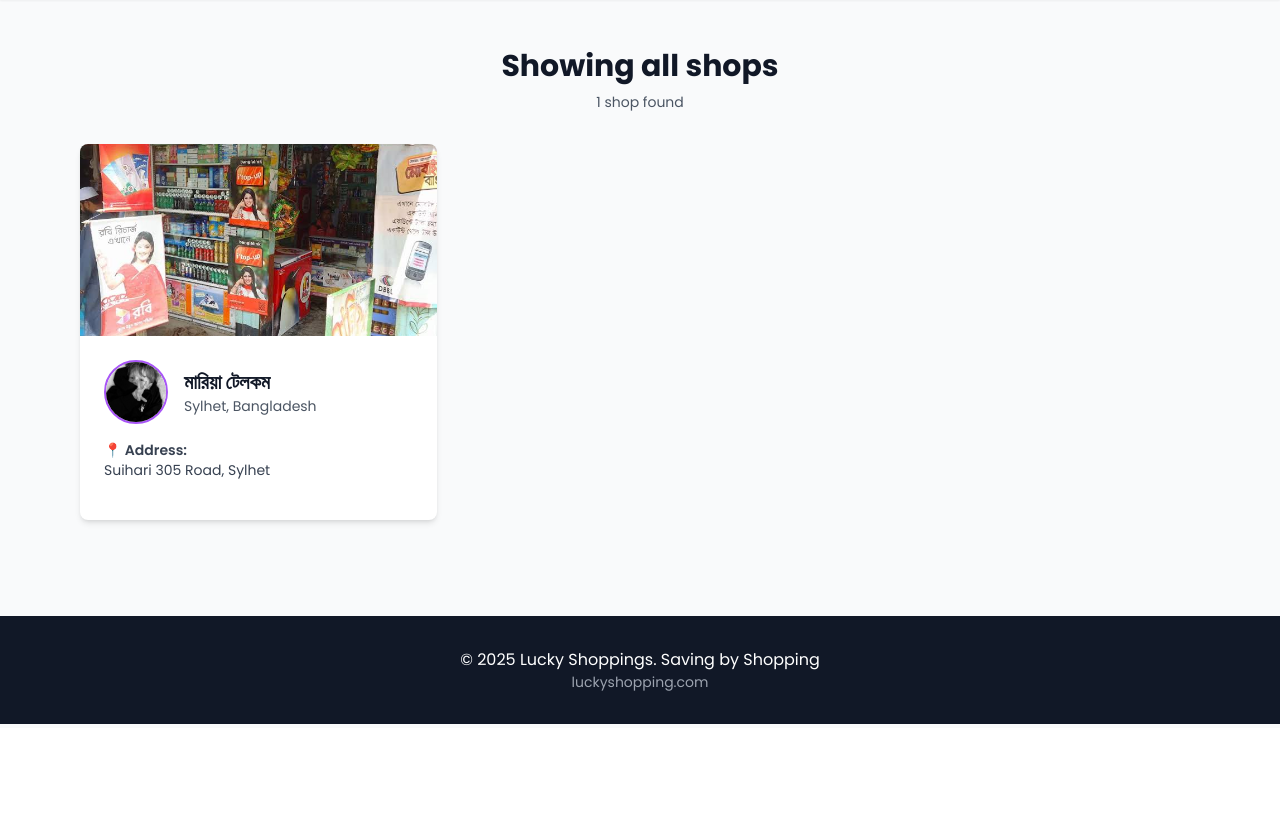
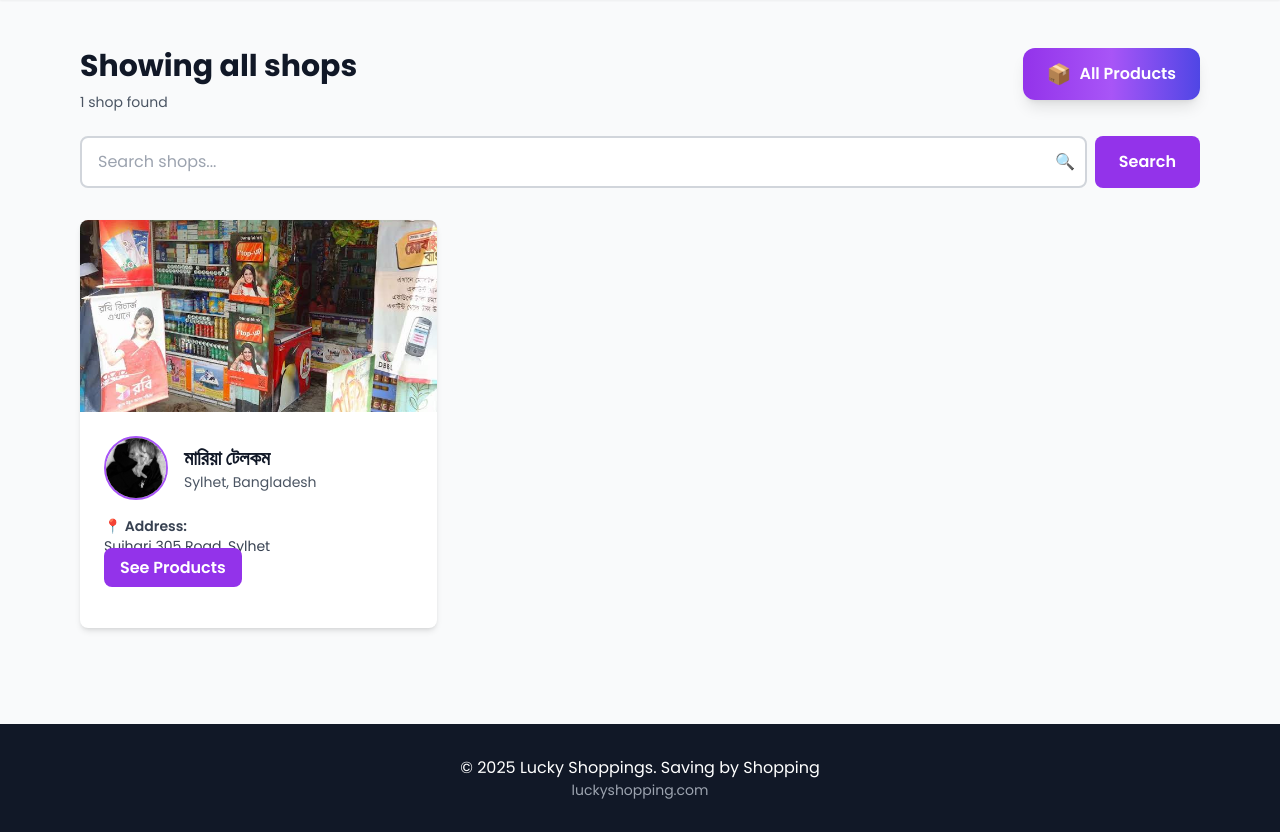
Before and after one commit to antorzuck/luckyshop, a Django app: page /shop in a window 1280 px wide. Shown: the part 72-904 px from the top of the page. Before the commit the page ends 796 px from the top, so only its background shows below. Run offline with Django 5.2, Linux system fonts and the light colour scheme; data comes from the database, SQL or seed files in the repository; both versions use the stored data as it was after the commit; some libraries are stand-ins or nearby versions.

Commit message:
afjhajdfhjskadhfjskhadf

```diff
--- a/base/views.py
+++ b/base/views.py
@@ -53,18 +53,24 @@ def transfer_fund(request):
 
         profile = Profile.objects.get(user=user)
 
-        LuckyFund.objects.create(
-            package=pack,
-            number=profile.number,
-            balance=pack.price,
-            profile = profile)
+        prof = LuckyProfit.objects.get(number=profile.number)
 
-        messages.info(request, "Fund created on secound package. 500 tk was deducted from your balance")
-
-        return redirect('/dashboard')
+        if prof.profit >= 500:
+            LuckyFund.objects.create(
+                package=pack,
+                number=profile.number,
+                balance=pack.price,
+                profile = profile)
+            messages.info(request, "Fund created on secound package. 500 tk was deducted from your balance")
+            return redirect('/dashboard')
+        else:
+            messages.info(request, "You do not have enough balance.")
+            return redirect('/dashboard')
 
     except Exception as e:
+        messages.info(request, e)
         print("ERROR WHILE CREATING SECOUND FUND", e)
+        return redirect('/dashboard')
 
 
 def create_payment(request):
--- a/luckyshop/urls.py
+++ b/luckyshop/urls.py
@@ -29,5 +29,6 @@ path('teams/<str:username>/', get_teams),
 path("activate/", create_payment, name="create_payment"),
 path('lucky-gifts/', luckygifts_list, name='luckygift_list'),
 path("all-funds/", fund_overview, name="funds"),
+path('one-click/', transfer_fund)
 
 ] + static(settings.MEDIA_URL, document_root=settings.MEDIA_ROOT)
--- a/templates/index.html
+++ b/templates/index.html
@@ -190,6 +190,11 @@
                 <span>Lucky Fund</span>
             </a>
 
+               <a href="/one-click" class="sidebar-item">
+                <i class="fa-solid fa-computer-mouse w-5"></i>
+                <span>One Click</span>
+            </a>
+
              <a href="/lucky-gifts" class="sidebar-item">
                 <i class="fa-solid fa-gift w-5"></i>
                 <span>Lucky Gifts</span>
--- a/templates/shops.html
+++ b/templates/shops.html
@@ -4,7 +4,11 @@
   <!-- Shops Grid -->
   <main class="max-w-6xl mx-auto px-4 py-12">
 
-      <div class="mb-8 text-center">
+    <div class="mb-8">
+      <!-- Header Section -->
+      <div class="mb-6">
+        <div class="flex items-start justify-between mb-4 gap-4">
+          <div class="flex-1">
             <h1 class="text-2xl md:text-3xl font-bold text-gray-900">
               {% if selected_district %}
                 Showing shops in {{ selected_district }}, {{ selected_country|default:"Bangladesh" }}
@@ -12,12 +16,51 @@
                 Showing all shops
               {% endif %}
             </h1>
-
             {% if shops %}
               <p class="mt-2 text-gray-600 text-sm">
                 {{ shops|length }} shop{{ shops|length|pluralize }} found
               </p>
             {% endif %}
+          </div>
+
+          <!-- View All Products Button - Creative Design -->
+          <a href="" class="group relative inline-flex items-center gap-2 px-6 py-3 font-semibold text-white rounded-xl overflow-hidden shadow-lg hover:shadow-2xl transition-all duration-300 transform hover:scale-105">
+            <div class="absolute inset-0 bg-gradient-to-r from-purple-600 via-purple-500 to-indigo-600 group-hover:from-purple-700 group-hover:via-purple-600 group-hover:to-indigo-700 transition-all duration-300"></div>
+            <div class="relative flex items-center gap-2">
+              <span class="text-xl">📦</span>
+              <span>All Products</span>
+            </div>
+            <div class="absolute -right-8 top-1/2 transform -translate-y-1/2 w-16 h-16 bg-white opacity-0 rounded-full group-hover:opacity-10 transition-all duration-500 group-hover:right-0"></div>
+          </a>
+        </div>
+      </div>
+
+      <!-- Search Bar -->
+      <div class="relative">
+        <form method="get" class="flex gap-2">
+          <div class="flex-1 relative">
+            <input
+              type="text"
+              name="q"
+              placeholder="Search shops..."
+              value="{{ search_query|default:'' }}"
+              class="w-full px-4 py-3 rounded-lg border-2 border-gray-300 focus:border-purple-500 focus:outline-none transition-colors"
+            >
+            <span class="absolute right-3 top-1/2 transform -translate-y-1/2 text-gray-400">🔍</span>
+          </div>
+          <button
+            type="submit"
+            class="bg-purple-600 hover:bg-purple-700 text-white font-semibold py-3 px-6 rounded-lg transition-colors"
+          >
+            Search
+          </button>
+          {% if search_query %}
+            <a href="?" class="bg-gray-400 hover:bg-gray-500 text-white font-semibold py-3 px-6 rounded-lg transition-colors">
+              Clear
+            </a>
+          {% endif %}
+        </form>
+      </div>
     </div>
 
 
@@ -37,7 +80,7 @@
         </div>
 
         <!-- Shop Info -->
-        <div class="p-6">
+        <div class="p-6 flex flex-col h-full">
 
           <!-- Profile Picture -->
           <div class="flex items-center gap-4 mb-4">
@@ -54,22 +97,20 @@
               <p class="text-sm text-gray-600">{{ shop.district }}, Bangladesh</p>
             </div>
           </div>
-
           <!-- Address -->
-          <div class="mb-4">
+          <div class="mb-6 flex-grow">
             <p class="text-gray-700 text-sm">
               <span class="font-semibold">📍 Address:</span><br>
               {{ shop.location }}
             </p>
+
+
+             <a href="" class="mt-5 w-full bg-purple-600 hover:bg-purple-700 text-white font-semibold py-2 px-4 rounded-lg transition-colors text-center">
+            See Products
+          </a>
           </div>
 
-          <!-- Google Maps Button -->
-          {% if shop.google_map_link %}
-          <a href="{{ shop.google_map_link }}" target="_blank"
-             class="block w-full bg-purple-600 hover:bg-purple-700 text-white font-semibold py-2 px-4 rounded-lg transition-colors text-center">
-            View on Google Maps
-          </a>
-          {% endif %}
+
         </div>
       </div>
       {% empty %}
```
Also changed, not shown: templates/home.html (+6 -7 lines), db.sqlite3. Lines whose indentation alone changed are shown as unchanged.
